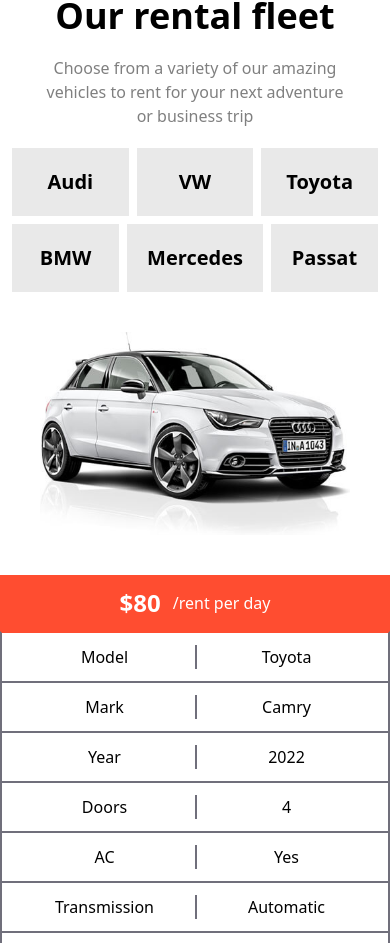
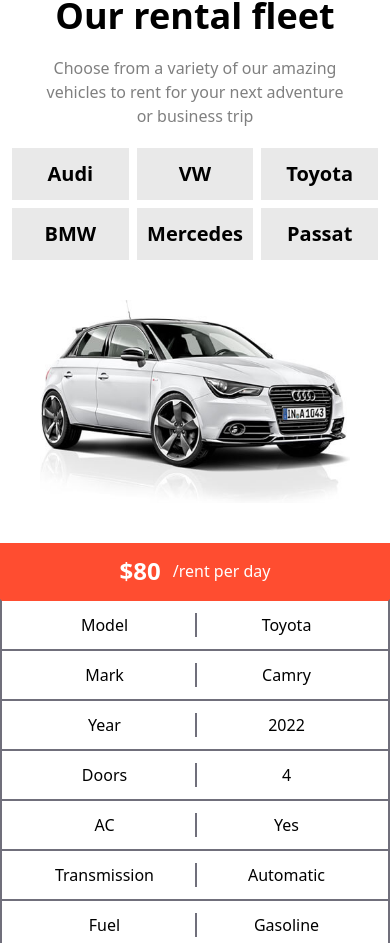
Before and after one commit to CarelessPepper47/PortfolioNo.1, a React (Vite) app: page / in a window 390 px wide. Shown: the part 2427-3370 px from the top of the page. Built offline with nearby package versions, Linux system fonts and the light colour scheme.

Commit message:
przyciski js sa zrobione na mobilke

```diff
--- a/src/App.jsx
+++ b/src/App.jsx
@@ -158,6 +158,7 @@
           stroke-linejoin="round"
           class="lucide lucide-menu"
           className="mt-5 flex lg:hidden"
+          ref={parent}
         >
           {collapse ? (
             <path d="M18 6 6 18 M6 6 18 18" />
@@ -533,12 +534,12 @@
           <section className="mb-20 flex h-fit w-full flex-col items-center lg:flex-row">
             {/* kolumna z przyciskami JS */}
             <div className="flex h-fit w-full flex-col gap-2 px-3 text-xl font-bold lg:w-1/4 lg:flex-col lg:justify-center lg:px-0 lg:pl-10">
-              <div className="flex justify-between gap-2 lg:flex-col">
+              <div className="flex w-full gap-2 lg:flex-col">
                 <button
                   onClick={() => {
                     nowaFunkcja(0);
                   }}
-                  className="w-full bg-[#e9e9e9] p-5 transition-all hover:bg-[#ff4d30] hover:text-white"
+                  className="w-1/3 bg-[#e9e9e9] py-3 transition-all hover:bg-[#ff4d30] hover:text-white lg:w-full lg:py-5"
                   id="auto1"
                 >
                   Audi
@@ -547,7 +548,7 @@
                   onClick={() => {
                     nowaFunkcja(1);
                   }}
-                  className="w-full bg-[#e9e9e9] p-5 transition-all hover:bg-[#ff4d30] hover:text-white lg:block"
+                  className="w-1/3 bg-[#e9e9e9] py-3 transition-all hover:bg-[#ff4d30] hover:text-white lg:block lg:w-full lg:py-5"
                   id="auto2"
                 >
                   VW
@@ -556,18 +557,18 @@
                   onClick={() => {
                     nowaFunkcja(2);
                   }}
-                  className="w-full bg-[#e9e9e9] p-5 transition-all hover:bg-[#ff4d30] hover:text-white lg:block"
+                  className="w-1/3 bg-[#e9e9e9] py-3 transition-all hover:bg-[#ff4d30] hover:text-white lg:block lg:w-full lg:py-5"
                   id="auto3"
                 >
                   Toyota
                 </button>
               </div>
-              <div className="flex justify-between gap-2 lg:flex-col">
+              <div className="flex gap-2 lg:flex-col">
                 <button
                   onClick={() => {
                     nowaFunkcja(3);
                   }}
-                  className="w-full bg-[#e9e9e9] p-5 transition-all hover:bg-[#ff4d30] hover:text-white lg:block"
+                  className="w-1/3 bg-[#e9e9e9] py-3 transition-all hover:bg-[#ff4d30] hover:text-white lg:block lg:w-full lg:py-5"
                   id="auto4"
                 >
                   BMW
@@ -576,7 +577,7 @@
                   onClick={() => {
                     nowaFunkcja(4);
                   }}
-                  className="w-full bg-[#e9e9e9] p-5 transition-all hover:bg-[#ff4d30] hover:text-white lg:block"
+                  className="w-1/3 bg-[#e9e9e9] py-3 transition-all hover:bg-[#ff4d30] hover:text-white lg:block lg:w-full lg:py-5"
                   id="auto5"
                 >
                   Mercedes
@@ -585,7 +586,7 @@
                   onClick={() => {
                     nowaFunkcja(5);
                   }}
-                  className="w-full bg-[#e9e9e9] p-5 transition-all hover:bg-[#ff4d30] hover:text-white lg:block"
+                  className="w-1/3 bg-[#e9e9e9] py-3 transition-all hover:bg-[#ff4d30] hover:text-white lg:block lg:w-full lg:py-5"
                   id="auto6"
                 >
                   Passat
@@ -771,7 +772,7 @@
                     <img
                       src={heri}
                       alt="heri"
-                      className="mt-4 h-[60%] w-[20%] rounded-full lg:h-20 lg:w-20"
+                      className="mt-4 w-[20%] rounded-full lg:h-20 lg:w-20"
                     />
                     <div className="ml-2  mt-3 lg:ml-5">
                       <h1 className="text-[80%] font-bold lg:text-[100%]">
@@ -810,7 +811,7 @@
                     <img
                       src={ron}
                       alt="ron"
-                      className="mt-4 h-[65%] w-[20%] rounded-full lg:h-20 lg:w-20"
+                      className="mt-4 w-[20%] rounded-full lg:h-20 lg:w-20"
                     />
                     <div className="ml-2 mt-3 lg:ml-5">
                       <h1 className=" text-[80%] font-bold lg:text-[100%]">
```
